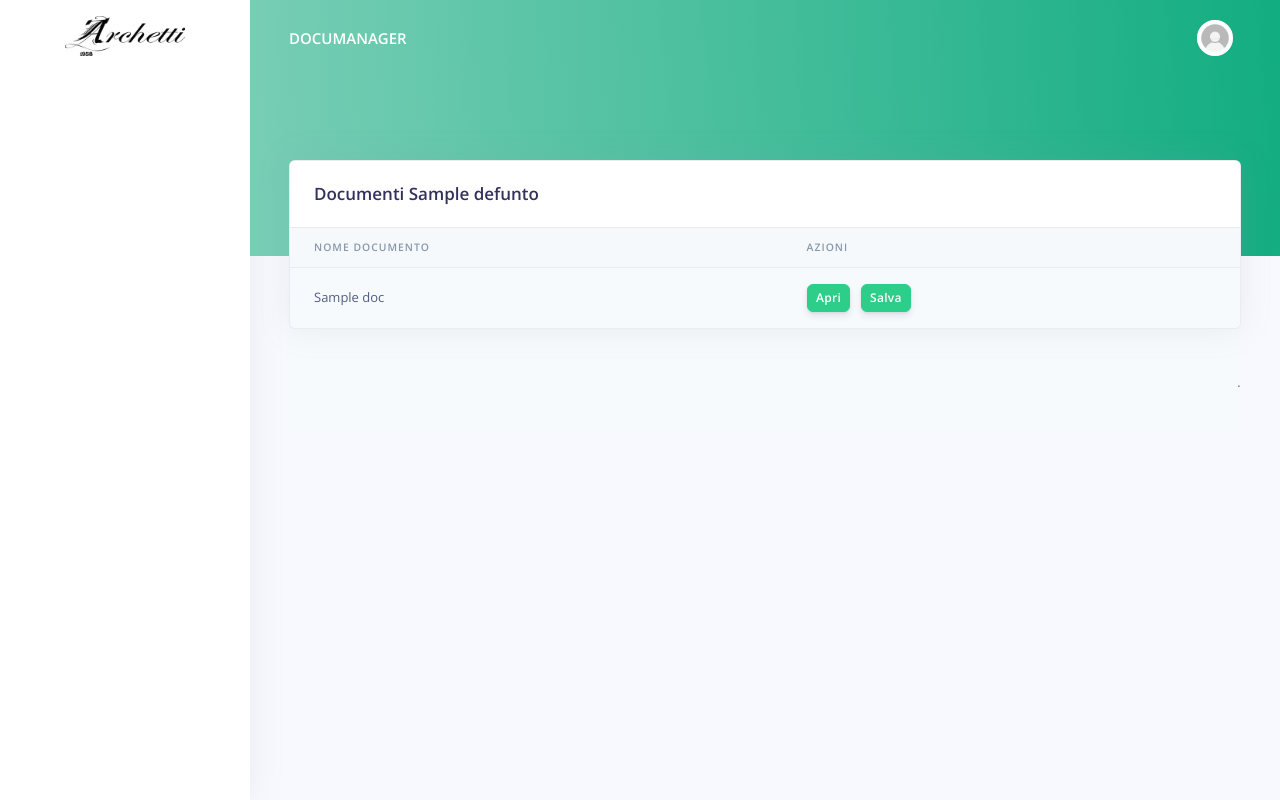
After one commit to eraclesax/documanager, a Django app: template docdefunto/templates/defunto_docs.html in a window 1280 px wide. The commit adds this page. Run offline with Django 5.2, Linux system fonts and the light colour scheme; the template is opened without the code that fills it: most values are stand-ins (such as "Sample title", 1, 10 or a date in 2020); some libraries are stand-ins or nearby versions.

Commit message:
dev: open or save modified pdfs

```diff
--- a/core/templates/includes/sidenav.html
+++ b/core/templates/includes/sidenav.html
@@ -32,20 +32,24 @@
               {% endif %}
             </div>
           </a>
+
           <div class="dropdown-menu dropdown-menu-arrow dropdown-menu-right">
-            <a href="{% url 'index' %}" class="dropdown-item">
+            <!-- <a href="{% url 'index' %}" class="dropdown-item">
               <i class="ni ni-single-02"></i>
               <span>Profilo</span>
             </a>
-            <a href="/profile.html" class="dropdown-item">
+            <a href="https://appseed.us" target="_blank" class="dropdown-item">
               <i class="ni ni-support-16"></i>
               <span>Supporto</span>
             </a>
-            <div class="dropdown-divider"></div>
-            <a href="{% url 'index' %}" class="dropdown-item">
-              <i class="ni ni-user-run"></i>
-              <span>Esci</span>
-            </a>
+            <div class="dropdown-divider"></div>-->
+            <form action="{% url 'logout' %}" method="post" style="display:inline;">
+              {% csrf_token %}
+              <button type="submit" class="dropdown-item" style="border:none; background:none; padding: 0px; padding-left:5px; width:100%; text-align:left;">
+                <i class="ni ni-user-run"></i>
+                <span>Esci</span>
+              </button>
+            </form>
           </div>
         </li>
       </ul>
--- a/core/urls.py
+++ b/core/urls.py
@@ -29,7 +29,9 @@ urlpatterns = [
     path('', include("app.urls")),             # UI Kits Html files - must be last one
 ]
 
-urlpatterns += static(settings.MEDIA_URL, document_root=settings.MEDIA_ROOT)
+
+if settings.DEBUG:
+    urlpatterns += static(settings.MEDIA_URL, document_root=settings.MEDIA_ROOT)
 
 # from django.contrib.staticfiles.urls import staticfiles_urlpatterns
 # # Serving the media files in development mode
--- a/docdefunto/admin.py
+++ b/docdefunto/admin.py
@@ -4,4 +4,8 @@ from .models import *
 class AnagraficaDefuntoAdmin(admin.ModelAdmin):
     pass
 
+class DocumentoAdmin(admin.ModelAdmin):
+    pass
+
 admin.site.register(AnagraficaDefunto, AnagraficaDefuntoAdmin)
+admin.site.register(Documento, DocumentoAdmin)
--- a/docdefunto/models.py
+++ b/docdefunto/models.py
@@ -62,3 +62,9 @@ class AnagraficaDefunto(models.Model):
 
     def __str__(self):
         return f"{self.cognome} {self.nome}"
+
+class Documento(models.Model):
+    file = models.FileField(upload_to="documenti/")
+
+    def __str__(self):
+        return self.file.name.split("/")[-1]  # mostra solo il nome del file
--- /dev/null
+++ b/docdefunto/templates/defunto_docs.html
@@ -0,0 +1,79 @@
+{% extends 'layouts/base.html' %}
+{% load static %}
+{% load crispy_forms_tags %}
+
+{% block title %} Scheda Defunto {% endblock title %}
+
+{% block stylesheets %}
+  <style>
+    .blinking {
+      animation: blink 1s ease-in infinite;
+    }
+
+    @keyframes blink {
+      from, to { opacity: 1 }
+      50% { opacity: 0 }
+    }
+  </style>
+{% endblock stylesheets %}
+
+{% block content %}
+
+<div class="header bg-gradient-primary pb-8 pt-5 pt-md-8">
+  <div class="container-fluid">
+    <div class="header-body">
+    </div>
+  </div>
+</div>
+
+<div class="container-fluid mt--7">
+  <div class="row">
+    <div class="col-xl-12 order-xl-1">
+      <div class="card bg-secondary shadow">
+        <div class="card-header bg-white border-0">
+          <div class="row align-items-center">
+            <div class="col-8">
+              <h3 class="mb-0">Documenti {{ defunto }}</h3>
+            </div>
+          </div>
+        </div>
+
+        <div class="table-responsive">
+          <table class="table align-items-center table-flush">
+            <thead class="thead-light">
+              <tr>
+                <th scope="col">Nome Documento</th>
+                <th scope="col">Azioni</th>
+              </tr>
+            </thead>
+            <tbody>
+              {% for doc in documenti %}
+              <tr>
+                <td>{{ doc }}</td>
+                <td>
+                  <a href="{% url 'get_doc' def_id=defunto.id doc_id=doc.id action='open' %}" class="btn btn-sm btn-success" target="_blank">Apri</a>
+                  <a href="{% url 'get_doc' def_id=defunto.id doc_id=doc.id action='save' %}" class="btn btn-sm btn-success" download>Salva</a>
+                </td>
+              </tr>
+              {% empty %}
+              <tr>
+                <td colspan="2" class="text-center">Nessun documento disponibile</td>
+              </tr>
+              {% endfor %}
+            </tbody>
+          </table>
+        </div>
+
+      </div>
+    </div>
+  </div>
+
+  {% include "includes/footer.html" %}
+</div>
+
+{% endblock content %}
+
+
+<!-- Specific JS goes HERE -->
+{% block javascripts %}
+{% endblock javascripts %}
--- a/docdefunto/urls.py
+++ b/docdefunto/urls.py
@@ -8,7 +8,8 @@ urlpatterns = [
     path('defunti/<int:id>', DefuntoView.as_view(), name='defunto'),
     path('defunti/<int:id>/edit', DefuntoEditView.as_view(), name='defunto_edit'),
     path('defunti/new', DefuntoEditView.as_view(), name='defunto_new'),
-    path("defunti/<int:pk>/delete/", AnagraficaDefuntoDeleteView.as_view(), name="defunto_delete"),
+    path("defunti/<int:id>/delete/", AnagraficaDefuntoDeleteView.as_view(), name="defunto_delete"),
+    path("defunti/<int:id>/docs/", DefuntoDocsView.as_view(), name="defunto_docs"),
+    path("defunti/<int:def_id>/docs/<int:doc_id>/<str:action>", GetDocView.as_view(), name="get_doc"),
 
-    # path('generate-pdf/', views.generate_pdf, name='generate_pdf'),
 ]
--- a/requirements.txt
+++ b/requirements.txt
@@ -17,6 +17,7 @@ gprof2dot==2025.4.14
 idna==3.10
 pillow==11.3.0
 polib==1.2.0
+PyPDF2==3.0.1
 python-dotenv==1.1.1
 python-ipware==3.0.0
 reportlab==4.4.3
```
Also changed, not shown: core/settings.py (+4 -3 lines), docdefunto/templates/defunti.html (+12 -12 lines), docdefunto/templates/defunto.html (+21 -18 lines), docdefunto/utils.py (added, +39 -0 lines), docdefunto/views.py (+98 -23 lines), docdefunto/migrations/0002_documento.py (added).
